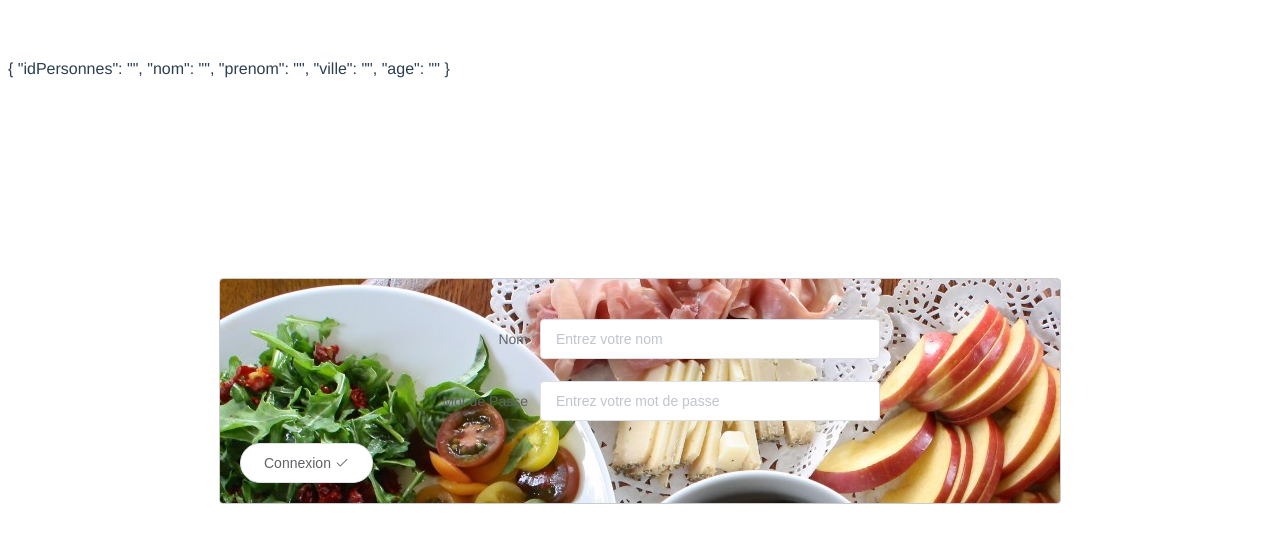
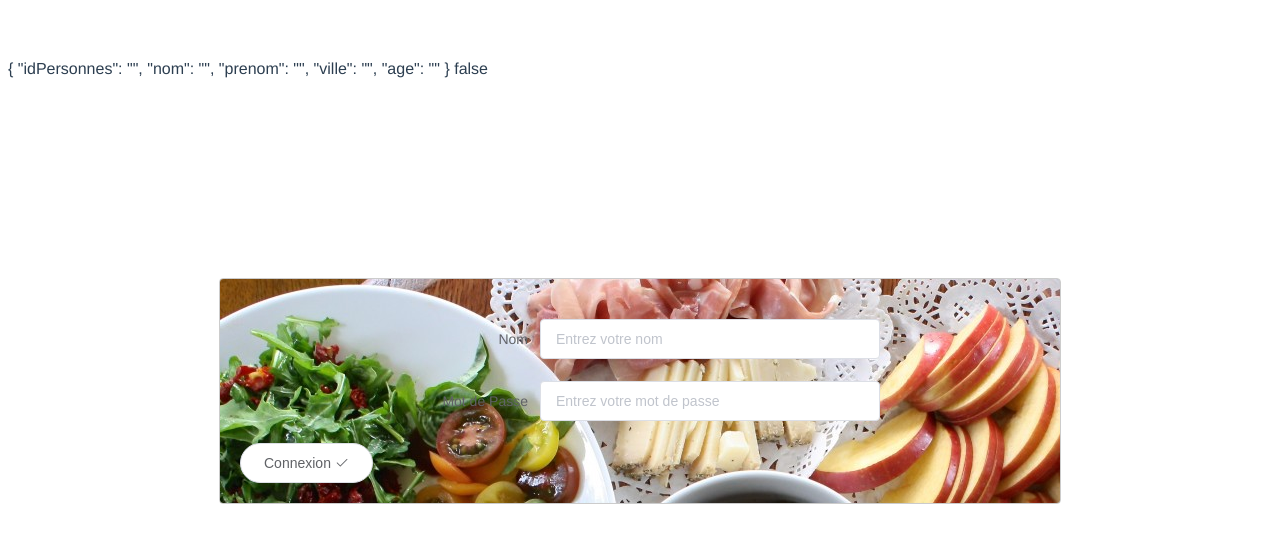
Before and after one commit to MamaSab/FRONT-FoodSurfing, a Vue app: page /#/login in a window 1280 px wide. Shown: the top 542 px of the page. Built offline with nearby package versions, Linux system fonts and the light colour scheme.

Commit message:
this.$parent

```diff
--- a/src/App.vue
+++ b/src/App.vue
@@ -2,10 +2,12 @@
   <div id="app">
  <!-- <img src="./assets/img/13.jpg"> -->
       <div id="nav">
-          <router-link v-if="authenticated" to="/login" v-on:click.native="logout()" replace>Se déconnecter
+          <router-link v-if="authenticated" to="/login" v-on:click.native="logout()" replace>
+          Se déconnecter
           </router-link>
       </div>
-      {{ personnes }}
+      {{ userConnected }}
+      {{ authenticated }}
     <router-view @authenticated="setAuthenticated" />
   </div>
 </template>
@@ -16,7 +18,7 @@ export default {
   data() {
     return {
       authenticated: false,
-      personnes: {
+      userConnected: {
         idPersonnes:'',
         nom: '',
         prenom: '',
@@ -31,8 +33,14 @@ export default {
     }
   },
   methods: {
-    setAuthenticated(status) {
-      this.authenticated = status;
+    setAuthenticated(personne) {
+      if(personne) {
+        this.authenticated = true;
+        this.userConnected = personne;
+        console.log(personne);
+
+      }
+
     },
     logout() {
       this.authenticated = false;
--- a/src/components/Login.vue
+++ b/src/components/Login.vue
@@ -44,11 +44,11 @@ export default {
     login() {
       if (this.form.nom !== '' && this.form.mot_de_passe !== '') {
         axios.post('http://localhost:8000/login', this.form)
+
           .then(response => {
-              if (response.data != null) {
-                                      this.$emit('authenticated', true);
-                                      this.$emit('personnnes', response.data[0]);
-                                      console.log(response.data[0]);
+              if (response.data != 'erreur') {
+                                      console.log(response.data);
+                                      this.$emit('authenticated', response.data[0]);
                                       this.$router.replace({ name: "Accueil" });
                             }
                             else {
--- a/src/components/Organisation.vue
+++ b/src/components/Organisation.vue
@@ -7,6 +7,8 @@
 <ul> TABLEAU OBJET
   <li v-for="item in maxvalues">{{item}} </li>
 </ul> -->
+
+      {{ form.personne }}
 
     <el-form ref="form" :rules="rules" :model="form" label-width="300px">
         <el-form-item label="Themes" prop="theme">
@@ -77,16 +79,16 @@ import axios from 'axios';
 
 export default {
   name: 'Organisation',
+
   data() {
     return {
       msg: 'Welcome to Your Vue.js App',
-
       form: {
         theme: null,
         plat: null,
         lieu: null,
         date: null,
-        personne: null,
+        personne: this.$parent.userConnected.idPersonnes,
         description: null,
         min: null,
         max: null,
@@ -156,6 +158,7 @@ export default {
   },
 
    methods: {
+
       submitForm(formName) {
         this.$refs[formName].validate((valid) => {
           if (valid) {
```
